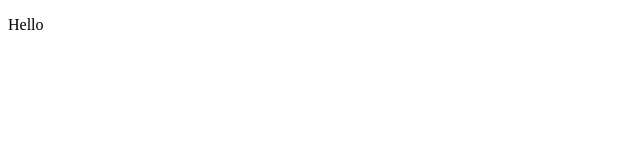
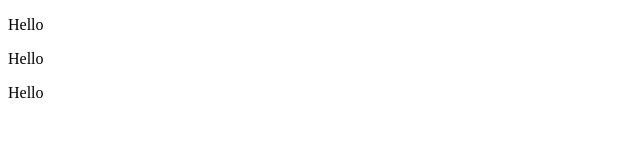
Before and after one commit to nkochath/gittest, a plain HTML site: page index.html in a window 1280 px wide. Shown: the full height of the page, 0-640 px from the left. Drawn offline with Linux system fonts and the light colour scheme.

Commit message:
Added hellos

```diff
--- a/index.html
+++ b/index.html
@@ -6,5 +6,7 @@
   </head>
   <body>
     <p>Hello</p>
+    <p>Hello</p>
+    <p>Hello</p>
   </body>
 </html>
```
